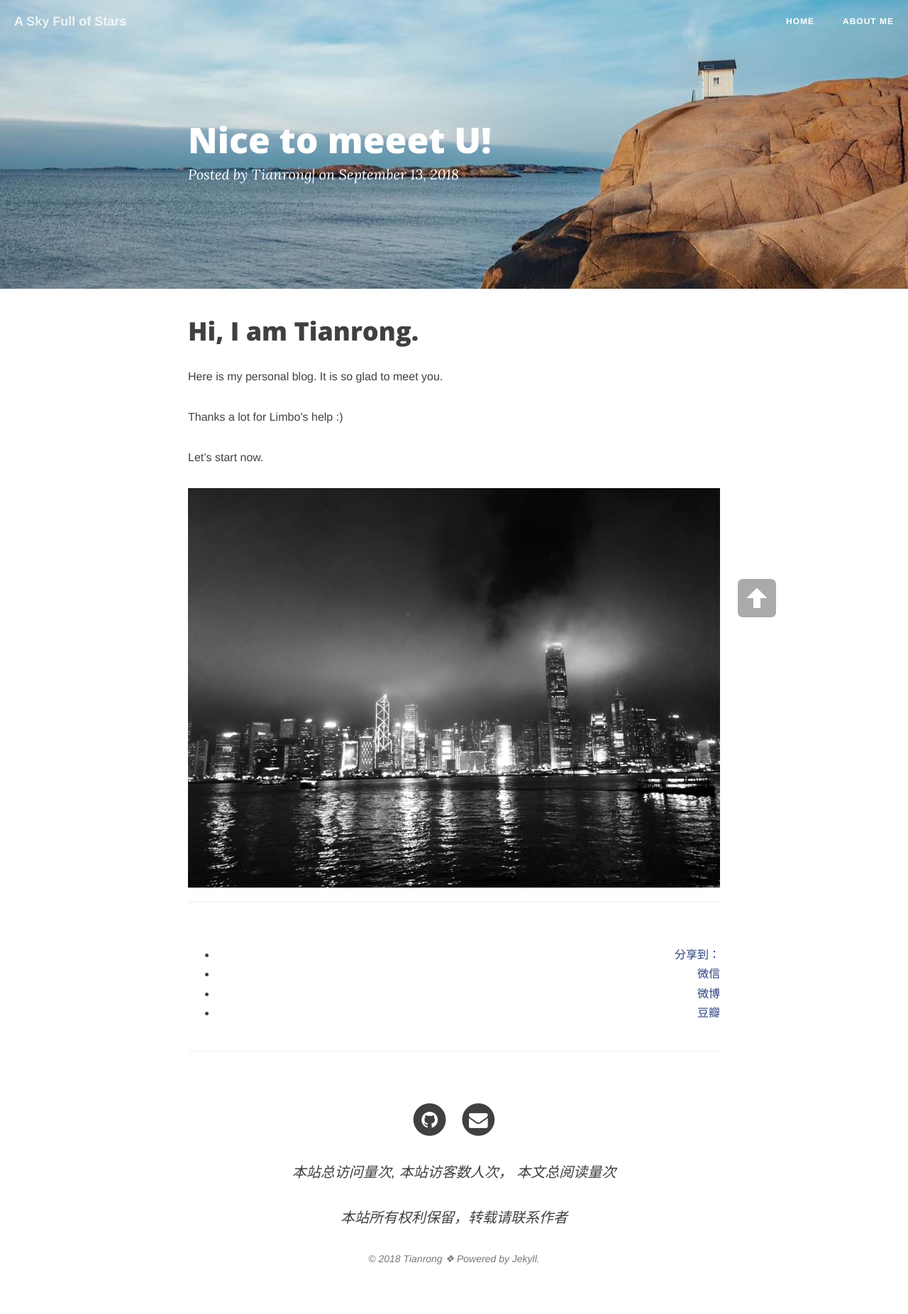
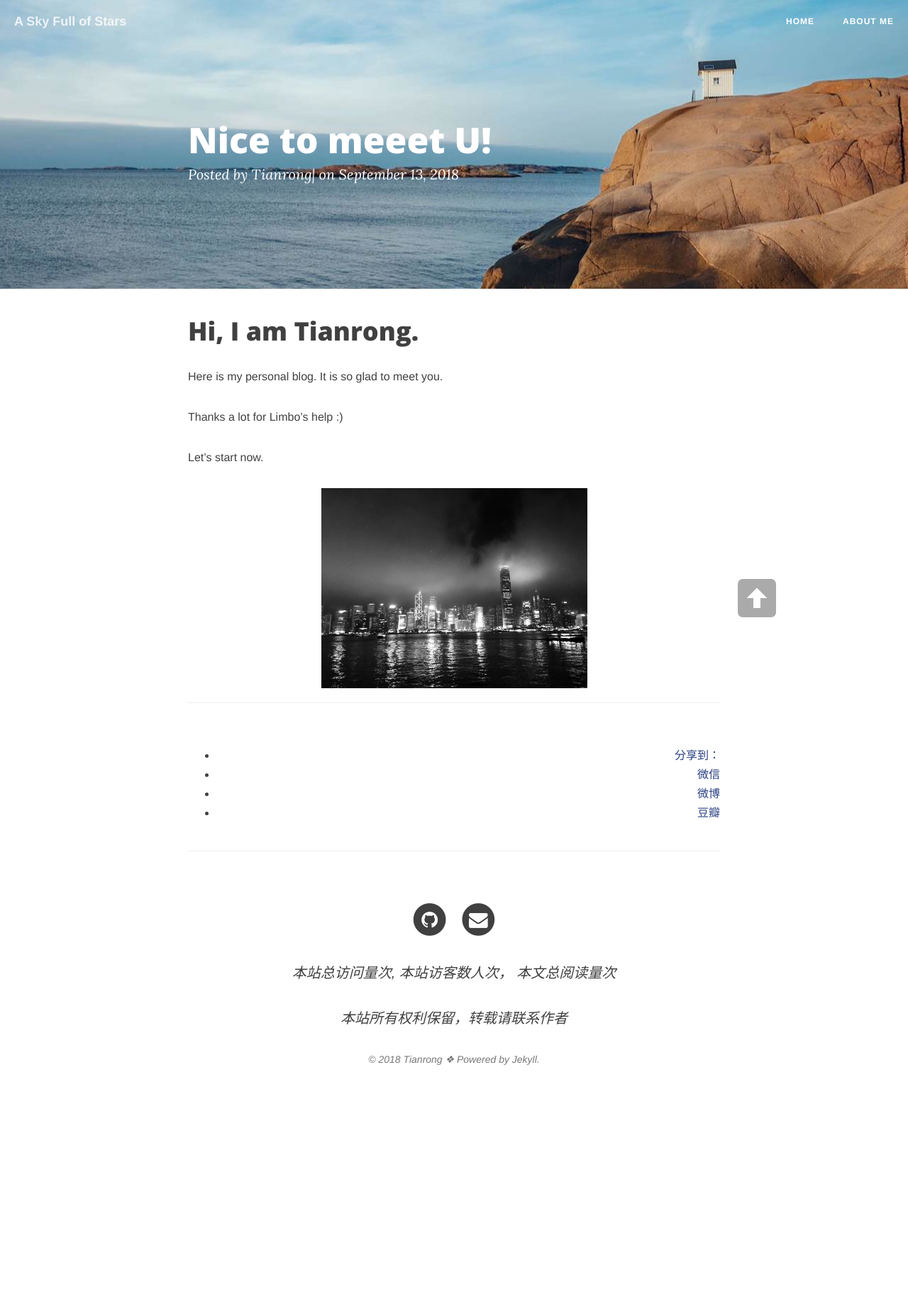
Before and after one commit to trchen12/trchen12.github.io, a Jekyll site: the page built from _posts/2018-09-13-template.md, in a window 1280 px wide. Shown: the whole page at 71% size. Built offline with Jekyll 4.4.1, drawn with Linux system fonts in a browser that asks for light colours; nearby versions of some CDN libraries; comment, search, counter and statistics services are not loaded; after the commit the page ends 1571 px from its top, so only the background shows below that.

Commit message:
Update 2018-09-13-template.md

```diff
--- a/_posts/2018-09-13-template.md
+++ b/_posts/2018-09-13-template.md
@@ -17,5 +17,5 @@ Thanks a lot for Limbo's help :)
 Let's start now.
 
 <div align="center">
-	<img src="/img/postimg/pic_meetU.jpg">
+	<img src="/img/postimg/pic_meetU.jpg" width="50%">
 </div>
```
